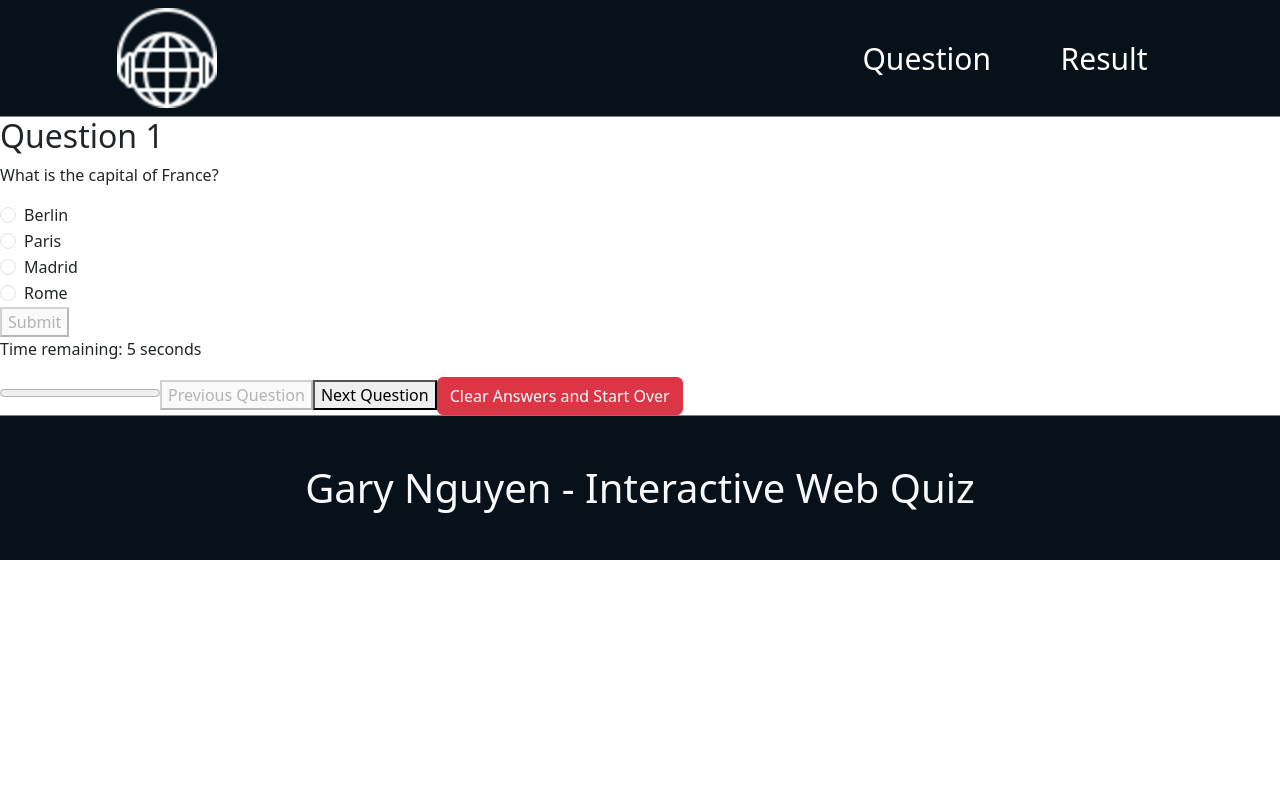
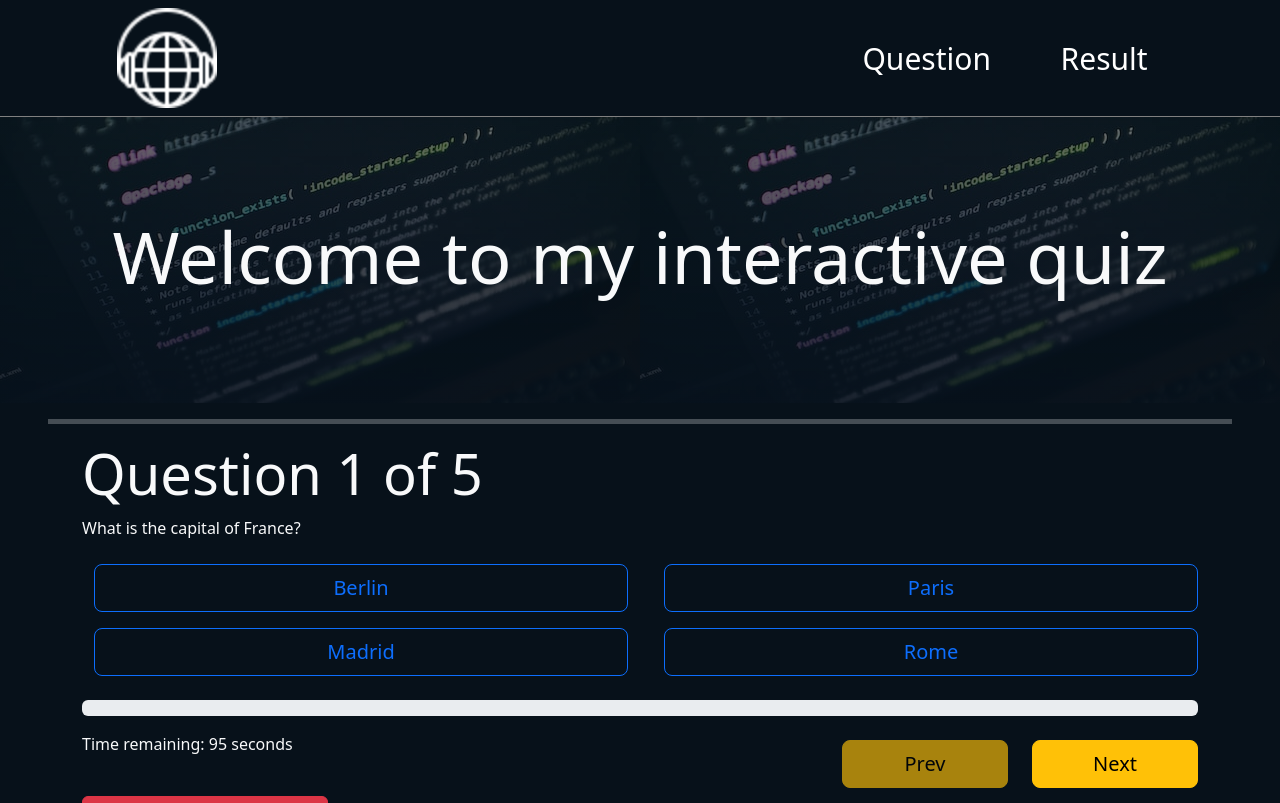
Before and after one commit to PatheticApple/AltitudeCode-Interactive-Quiz-Assignment, a React (Create React App) app: page /Question/1 in a window 1280 px wide. Shown: the top 803 px of the page. Built offline with nearby package versions, Linux system fonts and the light colour scheme; a web font is replaced by a local one.

Commit message:
Styling for Restuls and Question page

```diff
--- a/src/Pages/QuestionPage.js
+++ b/src/Pages/QuestionPage.js
@@ -43,7 +43,7 @@ export default function Question({ updateScore }) {
     const [currentQuestion, setCurrentQuestion] = useState(null); // UseState for current question
     const [selectedOption, setSelectedOption] = useState(''); // UseState for Selected Option
     const [isAnswerCorrect, setIsAnswerCorrect] = useState(null); // UseState for if the SelectedOption is correct (Boolean)
-    const [timer, setTimer] = useState(10); // Timer in seconds (optional challenge)
+    const [timer, setTimer] = useState(100); // Timer in seconds (optional challenge)
     const [progress, setProgress] = useState(0);
     const [submitted, setSubmitted] = useState(false);
     const [NoOfQuestionSubmitted, setNoOfQuestionSubmitted] = useState(0);
@@ -96,12 +96,38 @@ export default function Question({ updateScore }) {
     }, [currentQuestion]);
 
     const handleOptionSelect = (option) => { // Function to get selected option
+        // Get the previous answer from localStorage
+        const userAnswers = JSON.parse(localStorage.getItem('userAnswers')) || {};
+
+        // If the user had previously answered this question, subtract 1 from the progress
+        if (userAnswers[currentQuestion.id] && submitted) {
+            setProgress((prevProgress) => prevProgress - (1 / questions.length) * 100);
+        }
+
+        // Update the user's answer and localStorage
+        userAnswers[currentQuestion.id] = option;
+        localStorage.setItem('userAnswers', JSON.stringify(userAnswers));
+
+        // Set the selected option
         setSelectedOption(option);
 
-        // Store the selected option in localStorage
-        const userAnswers = JSON.parse(localStorage.getItem('userAnswers')) || {};
-        userAnswers[currentQuestion.id] = option;
-        localStorage.setItem('userAnswers', JSON.stringify(userAnswers));
+        // If the answer was submitted, update the progress
+        if (submitted) {
+            setProgress((prevProgress) => prevProgress + (1 / questions.length) * 100);
+        } else {
+            // If the answer was not submitted, automatically submit it
+            handleSubmit();
+        }
+
+        // Automatically move on to the next question
+        const nextQuestionId = currentQuestion.id + 1;
+        const nextPath = nextQuestionId <= questions.length
+            ? `/question/${nextQuestionId}`
+            : '/result';
+
+
+        navigate(nextPath);
+
     };
 
     const handleSubmit = () => { // Function to get the submit the selected option
@@ -149,66 +175,75 @@ export default function Question({ updateScore }) {
 
     return (
         <div>
+
+            <div className="homeContainer">
+
+                <div className="backgroundImage py-5">
+                    <div className="container">
+                        <h1 className="text-light text-center display-2 py-5">Welcome to my interactive quiz</h1>
+                    </div>
+                </div>
+
+                <hr className="horizontalLines"></hr>
+
+                <div className='container text-light'>
                     {currentQuestion && (
                         <div>
-                    <h2>Question {currentQuestion.id}</h2>
+                            <h2 className='display-4'>Question {currentQuestion.id} of {questions.length}</h2>
                             <p>{currentQuestion.question}</p>
-                    {/* <ul>
-                        {currentQuestion.options.map((option) => (
-                            <li
-                                key={option}
+                            <div className='row'>
+                                {currentQuestion.options.map((option, index) => (
+                                    <div key={index} className="form-check my-2 col-12 col-md-6">
+                                        <button
+                                            key={index}
+                                            type="button"
+                                            className={`btn btn-outline-primary w-100 btn-lg ${selectedOption === option ? 'active' : ''}`}
                                             onClick={() => handleOptionSelect(option)}
-                                style={{ cursor: 'pointer' }}
+                                        // disabled={submitted}
                                         >
                                             {option}
-                            </li>
-                        ))}
-                    </ul> */}
-                    <div>
-                        {currentQuestion.options.map((option, index) => (
-                            <div key={index} className="form-check">
-                                <input
-                                    className="form-check-input"
-                                    type="radio"
-                                    id={`choice${index + 1}`}
-                                    value={option}
-                                    checked={selectedOption === option}
-                                    onChange={() => handleOptionSelect(option)}
-                                // disabled={submitted}
-                                />
-                                <label className="form-check-label" htmlFor={`choice${index + 1}`}>
-                                    {option}
-                                </label>
-
-
-                                {/* <label className={`form-check-label ${selectedOption === option ? 'selected' : ''}`} htmlFor={`choice${index + 1}`}>
-                                    {option}
-                                </label> */}
+                                        </button>
                                     </div>
                                 ))}
                             </div>
 
+                            <div className="progress my-3">
+                                <div className="progress-bar progress-bar-striped" role="progressbar" style={{ width: `${progress}%` }} aria-valuenow={progress} aria-valuemin="0" aria-valuemax="100">{progress}%</div>
+                            </div>
 
-                    <button onClick={handleSubmit} disabled={!selectedOption}>
-                        Submit
+
+                            <div className='row'>
+                                <div className='col-12 col-xl-8 text-start'>
+                                    {timer !== null && <p>Time remaining: {timer} seconds</p>}
+                                </div>
+
+                                <div className='col-12 col-xl-4 text-center'>
+                                    <div className='row'>
+                                        <div className='col-12 col-sm-6 my-2'>
+                                            <button className="btn btn-warning w-100 btn-lg" onClick={() => handleNavigation('prev')} disabled={currentQuestion.id === 1}>
+                                            Prev
                                         </button>
-                    {timer !== null && <p>Time remaining: {timer} seconds</p>}
-                    {/* {isAnswerCorrect !== null && (
-                        <p>{isAnswerCorrect ? 'Correct!' : 'Incorrect.'}</p>
-                    )} */}
-                    <progress value={progress} max="100" />
-                    <button onClick={() => handleNavigation('prev')} disabled={currentQuestion.id === 1}>
-                        Previous Question
+                                        </div>
+
+                                        <div className='col-12 col-sm-6 my-2'>
+                                        <button className="btn btn-warning w-100 btn-lg" onClick={() => handleNavigation('next')} disabled={currentQuestion.id === questions.length}>
+                                            Next
                                         </button>
-                    <button onClick={() => handleNavigation('next')} disabled={currentQuestion.id === questions.length}>
-                        Next Question
-                    </button>
+                                        </div>
+                                    </div>
+                                </div>
+
+                            </div>
+
+
                             <button onClick={handleClearAnswers} className="btn btn-danger">
                                 Clear Answers and Start Over
                             </button>
                         </div>
                     )}
+                </div>
 
+            </div>
         </div>
     )
 }
--- a/src/Pages/ResultPage.js
+++ b/src/Pages/ResultPage.js
@@ -1,4 +1,5 @@
 import React from 'react';
+import { useState, useEffect } from 'react';
 import { useNavigate, useParams } from 'react-router-dom';
 
 const questions = [
@@ -47,28 +48,46 @@ function RenderResults() {
         navigate('/question/1');
     };
 
-    const userAnswers = JSON.parse(localStorage.getItem('userAnswers')) || {}; // Retrieve user answers from localStorage
+    const [userAnswers, setUserAnswers] = useState({});
+
+    const [score, setScore] = useState(0);
+
+    useEffect(() => {
+        // Retrieve user answers and questions from localStorage
+        const storedUserAnswers = JSON.parse(localStorage.getItem('userAnswers')) || {};
+        setUserAnswers(storedUserAnswers);
+
+
+        // Calculate the score
+        let userScore = 0;
+        questions.forEach((question) => {
+            const userAnswer = storedUserAnswers[question.id];
+            if (userAnswer && userAnswer === question.correctAnswer) {
+                userScore += 1;
+            }
+        });
+        setScore(userScore);
+    }, []);
     return (
         <div>
-            {questions.map((question, index) => {
-                const isCorrect = userAnswers[index + 1] === question.correctAnswer;
-                return (
-                    <div key={index}>
-                        <p>Question {question.id}:  {question.question}</p>
-                        <ul>
-                            {question.options.map((option) => (
-                                <li key={option}>{option}</li>
-                            ))}
-                        </ul>
-                        <p>
-
-                            Your answer: {userAnswers[index + 1] ?? "No Answer"}, Correct answer: {question.correctAnswer}
-                            {isCorrect ? ' (Correct)' : ' (Wrong)'}
-                        </p>
-                        <hr />
-                    </div>
-                );
-            })}
+            <div>
+                <h2>Results</h2>
+                <p>Your final score is: {score} out of {questions.length}</p>
+                <ul>
+                    {questions.map((question) => (
+                        <li key={question.id}>
+                            <strong>Question:</strong> {question.text}<br />
+                            <strong>Your Answer:</strong> {userAnswers[question.id] ?? "No Answer"}<br />
+                            <strong>Correct Answer:</strong> {question.correctAnswer}<br />
+                            {userAnswers[question.id] === question.correctAnswer ? (
+                                <span style={{ color: 'green' }}> (Correct)</span>
+                            ) : (
+                                <span style={{ color: 'red' }}> (Wrong)</span>
+                            )}<br /><br />
+                        </li>
+                    ))}
+                </ul>
+            </div>
             <button onClick={handleClearAnswers} className="btn btn-danger">
                 Clear Answers and Start Over
             </button>
@@ -80,9 +99,18 @@ export default function Result({ score }) {
 
     return (
         <div>
-            <h2>Quiz Results</h2>
-            <p>Your final score is: {score}</p>
-            <RenderResults />
+            <div className="homeContainer">
+
+                <div className="backgroundImage py-5">
+                    <div className="container">
+                        <h1 className="text-light text-center display-2 py-5">Result</h1>
+                    </div>
+                </div>
+                <hr className="horizontalLines"></hr>
+                <div className='container text-light'>
+                    <RenderResults />
+                </div>
+            </div>
         </div>
     )
 }
```
Lines whose indentation alone changed are shown as unchanged.
